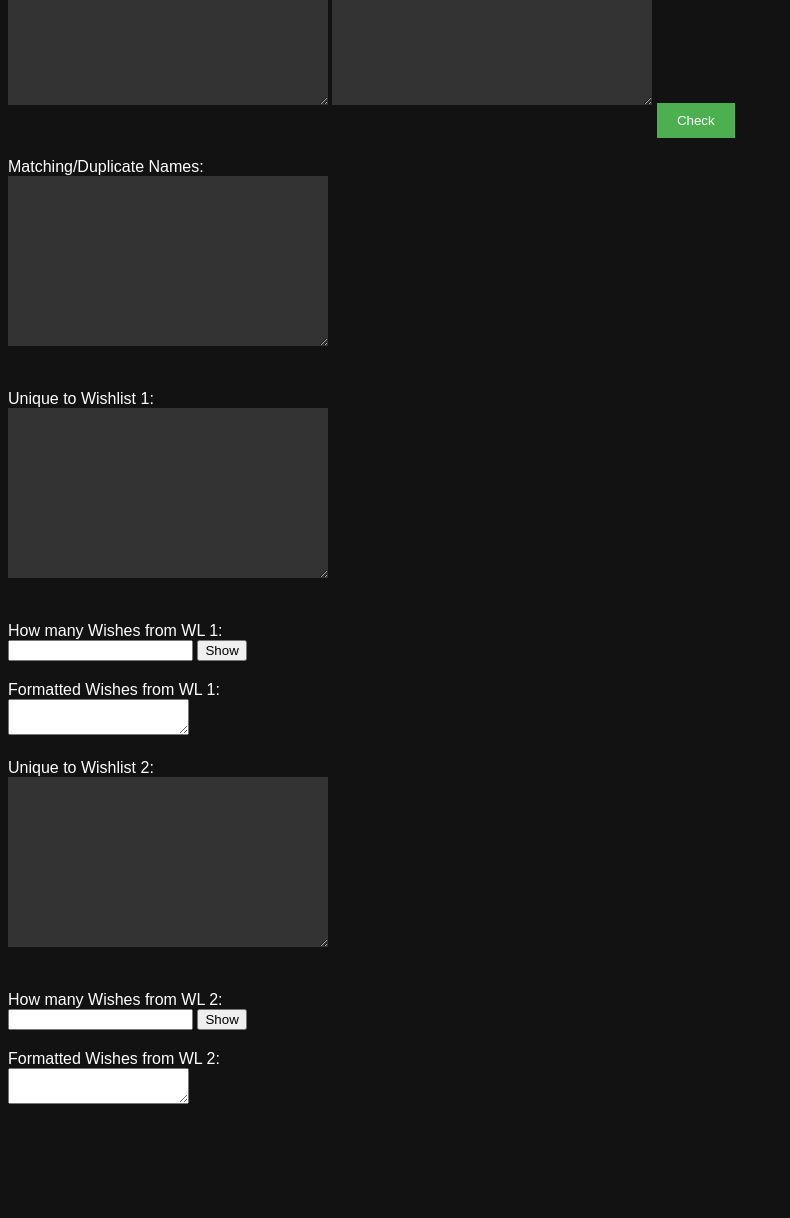
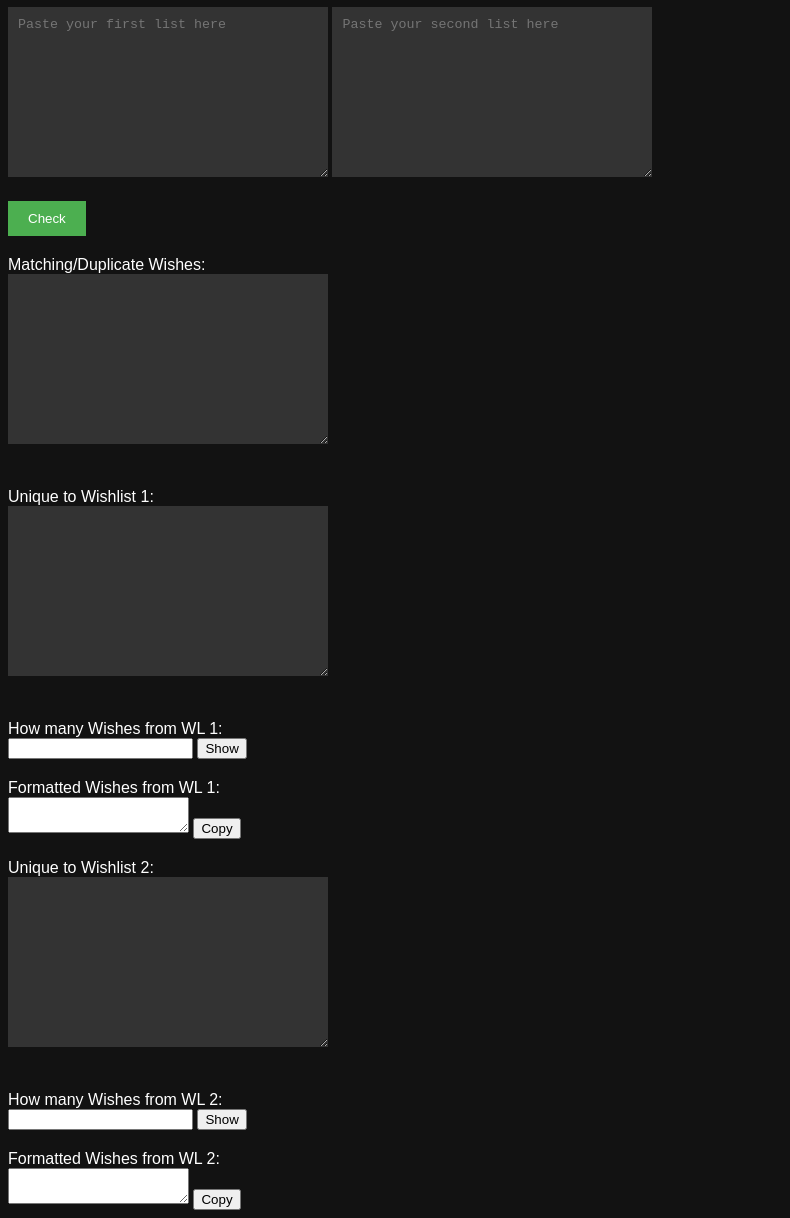
Before and after one commit to camiska/wishlist-organizer, a plain HTML site: page index.html in a window 1280 px wide. Shown: the part 73-1291 px from the top of the page, without its empty margins (0-790 px from the left). Before the commit the page ends 1189 px from the top, so only its background shows below. Drawn offline with Linux system fonts and the light colour scheme.

Commit message:
index.html

```diff
--- a/index.html
+++ b/index.html
@@ -3,35 +3,46 @@
 <head>
     <meta charset="UTF-8">
     <meta name="viewport" content="width=device-width, initial-scale=1.0">
-    <title>Wishlist Organizer</title>
+    <title>Camiska's Wishlist Organizer</title>
     <link rel="stylesheet" href="style.css">
 </head>
 <body>
+    <h1>Camiska's Wishlist Organizer</h1>
+    <div class="input-container">
         <textarea id="input1" placeholder="Paste your first list here"></textarea>
         <textarea id="input2" placeholder="Paste your second list here"></textarea>
+    </div>
     <button id="checkButton">Check</button>
-    <div class="output-label">Matching/Duplicate Names:</div>
+    <div class="output-label">Matching/Duplicate Wishes:</div>
     <textarea id="output1" readonly></textarea>
+
+    <div class="output-container">
+        <div class="output-section">
             <div class="output-label">Unique to Wishlist 1:</div>
             <textarea id="output2" readonly></textarea>
-
-    <!-- New section for Input 1 -->
+            <div class="control-group">
                 <div class="output-label">How many Wishes from WL 1:</div>
                 <input type="number" id="countInput1" min="0">
                 <button id="showButton1">Show</button>
+            </div>
             <div class="output-label">Formatted Wishes from WL 1:</div>
-    <textarea id="formattedOutput1" readonly></textarea>
+            <textarea id="formattedOutput1" class="formatted-output" readonly></textarea>
+            <button id="copyButton1">Copy</button>
+        </div>
 
+        <div class="output-section">
             <div class="output-label">Unique to Wishlist 2:</div>
             <textarea id="output3" readonly></textarea>
-
-    <!-- New section for Input 2 -->
+            <div class="control-group">
                 <div class="output-label">How many Wishes from WL 2:</div>
                 <input type="number" id="countInput2" min="0">
                 <button id="showButton2">Show</button>
+            </div>
             <div class="output-label">Formatted Wishes from WL 2:</div>
-    <textarea id="formattedOutput2" readonly></textarea>
-
+            <textarea id="formattedOutput2" class="formatted-output" readonly></textarea>
+            <button id="copyButton2">Copy</button>
+        </div>
+    </div>
     <script src="script.js"></script>
 </body>
 </html>
```
Lines whose indentation alone changed are shown as unchanged.
